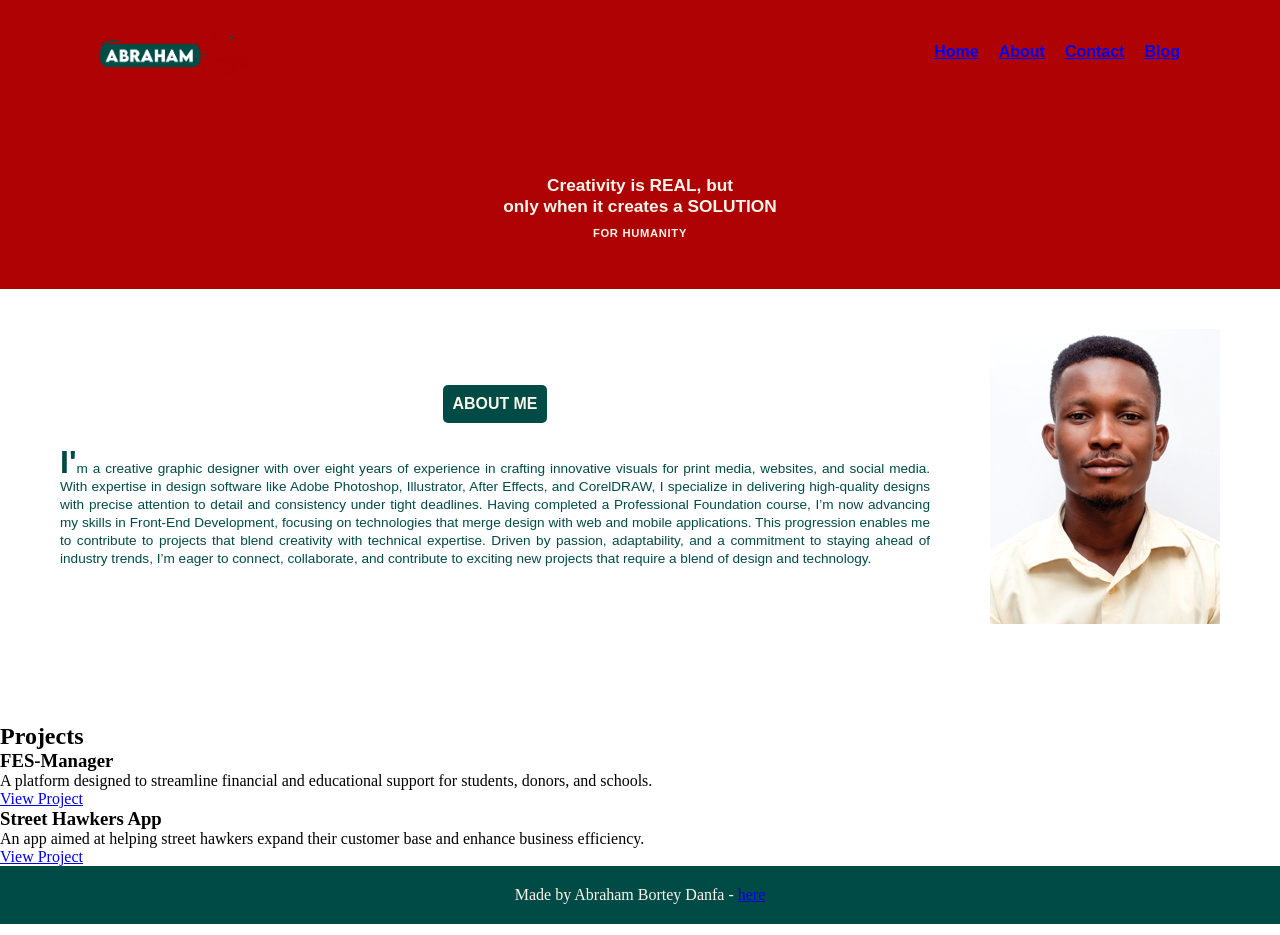
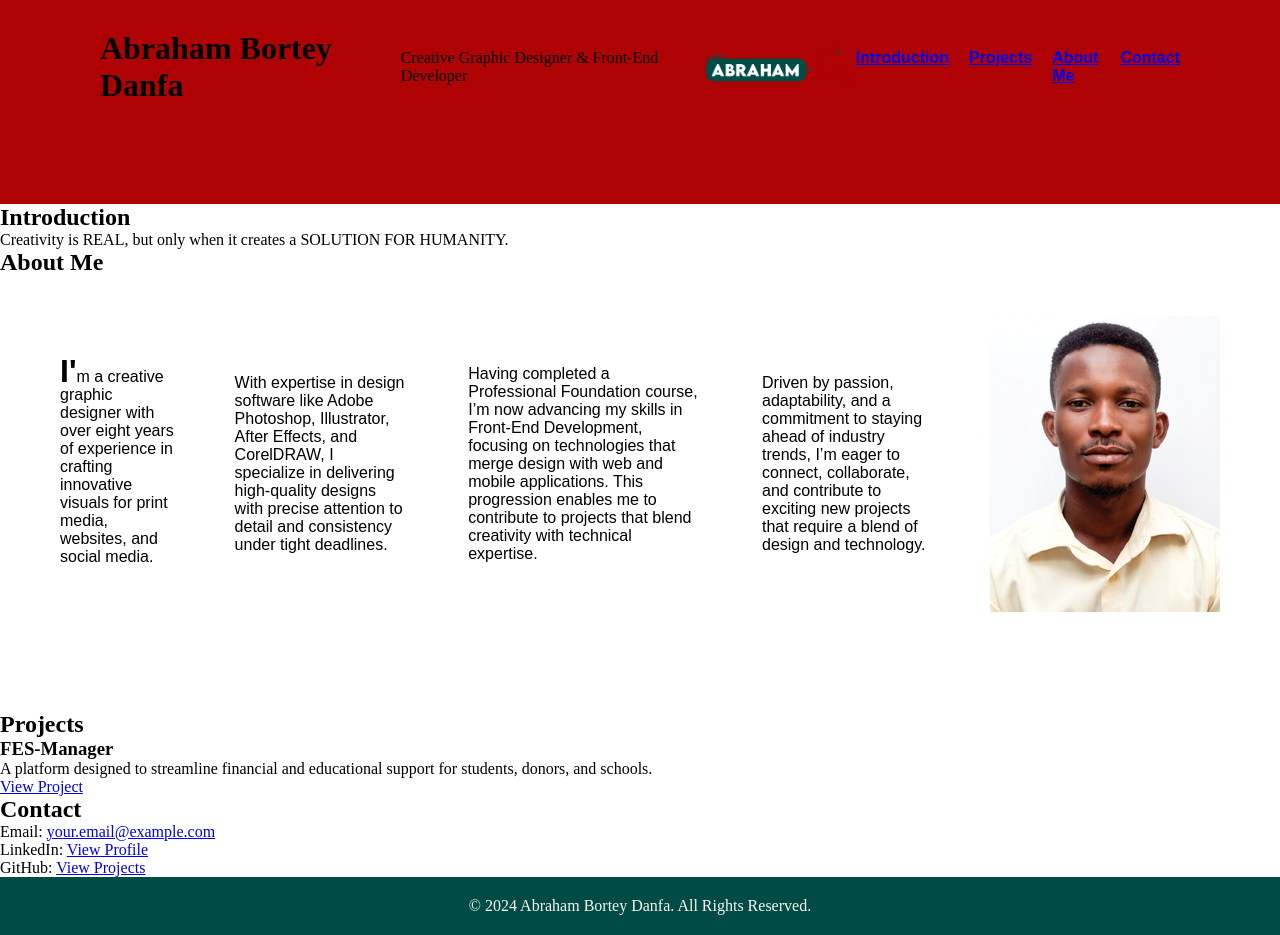
Before and after one commit to Abraham-trigs/My_First_Portfolio, a plain HTML site: page portfolio/aboutMe.html in a window 1280 px wide. Drawn offline with Linux system fonts and the light colour scheme.

Commit message:
index.html in portfolio dir updated

```diff
--- a/portfolio/aboutMe.html
+++ b/portfolio/aboutMe.html
@@ -3,47 +3,45 @@
   <head>
     <meta charset="UTF-8">
     <meta name="viewport" content="width=device-width, initial-scale=1.0">
-    <title>About Me</title>
+    <title>Abraham Bortey Danfa - Personal Portfolio</title>
     <link rel="stylesheet" href="aboutme.css">
   </head>
 
   <body>
     <header>
+      <h1>Abraham Bortey Danfa</h1>
+      <p>Creative Graphic Designer & Front-End Developer</p>
       <img src="logo on plain bg.png" alt="personal logo" class="header-logo">
 
       <nav>
         <ul>
-          <li><a href="/Home">Home</a></li>
-          <li><a href="/About">About</a></li>
-          <li><a href="/Contact">Contact</a></li>
-          <li><a href="/Project">Blog</a></li>
+          <li><a href="#introduction">Introduction</a></li>
+          <li><a href="#projects">Projects</a></li>
+          <li><a href="#about">About Me</a></li>
+          <li><a href="#contact">Contact</a></li>
         </ul>
       </nav>
     </header>
 
     <!-- .......................INTRODUCTION SECTION....................... -->
-    <main>
-      <div id="intro">
-        <h2>Creativity is REAL, but <br>
-          only when it creates a SOLUTION
-        </h2>
-        <h1>FOR HUMANITY</h1>
-      </div>
-
-      <article class='article'>
-        <section id="down-section-2">
-          <h3>ABOUT ME</h3>
-          <p><strong class="big-i">I'</strong>m a creative graphic designer with over eight years of experience in crafting innovative visuals for print media, websites, and social media.
-
-            With expertise in design software like Adobe Photoshop, Illustrator, After Effects, and CorelDRAW, I specialize in delivering high-quality designs with precise attention to detail and consistency under tight deadlines.
-
-            Having completed a Professional Foundation course, I’m now advancing my skills in Front-End Development, focusing on technologies that merge design with web and mobile applications. This progression enables me to contribute to projects that blend creativity with technical expertise.
-
-            Driven by passion, adaptability, and a commitment to staying ahead of industry trends, I’m eager to connect, collaborate, and contribute to exciting new projects that require a blend of design and technology.
+    <section id="introduction">
+      <h2>Introduction</h2>
+      <p>
+        Creativity is REAL, but only when it creates a SOLUTION FOR HUMANITY.
       </p>
     </section>
+
+    <!-- .......................ABOUT ME SECTION....................... -->
+    <section id="about">
+      <h2>About Me</h2>
+      <article class='article'>
+        <p><strong class="big-i">I'</strong>m a creative graphic designer with over eight years of experience in crafting innovative visuals for print media, websites, and social media.</p>
+        <p>With expertise in design software like Adobe Photoshop, Illustrator, After Effects, and CorelDRAW, I specialize in delivering high-quality designs with precise attention to detail and consistency under tight deadlines.</p>
+        <p>Having completed a Professional Foundation course, I’m now advancing my skills in Front-End Development, focusing on technologies that merge design with web and mobile applications. This progression enables me to contribute to projects that blend creativity with technical expertise.</p>
+        <p>Driven by passion, adaptability, and a commitment to staying ahead of industry trends, I’m eager to connect, collaborate, and contribute to exciting new projects that require a blend of design and technology.</p>
         <img src="Abraham.jpg" alt="my picture" id="my-picture">
       </article>
+    </section>
 
     <!-- .......................PROJECTS SECTION....................... -->
     <section id="projects">
@@ -55,17 +53,19 @@
         <a href="https://github.com/yourgithub/fes-manager" target="_blank">View Project</a>
       </article>
 
-        <article class="project">
-          <h3>Street Hawkers App</h3>
-          <p>An app aimed at helping street hawkers expand their customer base and enhance business efficiency.</p>
-          <a href="https://github.com/yourgithub/street-hawkers-app" target="_blank">View Project</a>
-        </article>
     </section>
 
-    </main>
+    <!-- .......................CONTACT SECTION....................... -->
+    <section id="contact">
+      <h2>Contact</h2>
+      <p>Email: <a href="mailto:your.email@example.com">your.email@example.com</a></p>
+      <p>LinkedIn: <a href="https://www.linkedin.com/in/abrahamdanfa" target="_blank">View Profile</a></p>
+      <p>GitHub: <a href="https://github.com/yourgithub" target="_blank">View Projects</a></p>
+    </section>
 
+    <!-- .......................FOOTER....................... -->
     <footer>
-      <p>Made by Abraham Bortey Danfa - <a href="https://www.linkedin.com/in/abrahamdanfa" target="_blank">here</a></p>
+      <p>&copy; 2024 Abraham Bortey Danfa. All Rights Reserved.</p>
     </footer>
 
   </body>
```
Also changed, not shown: portfolio/index.html (+28 -78 lines). Lines whose indentation alone changed are shown as unchanged.
